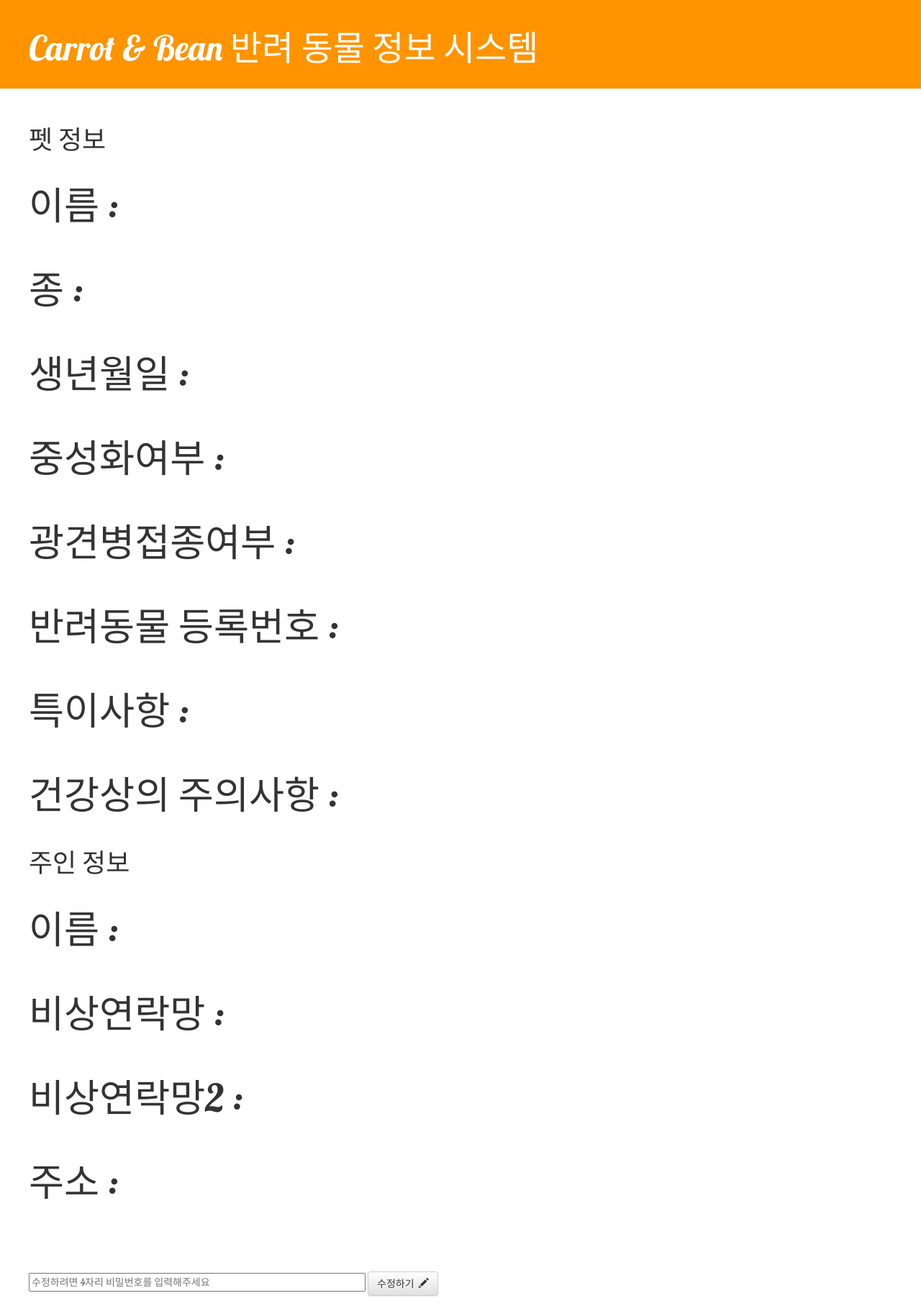
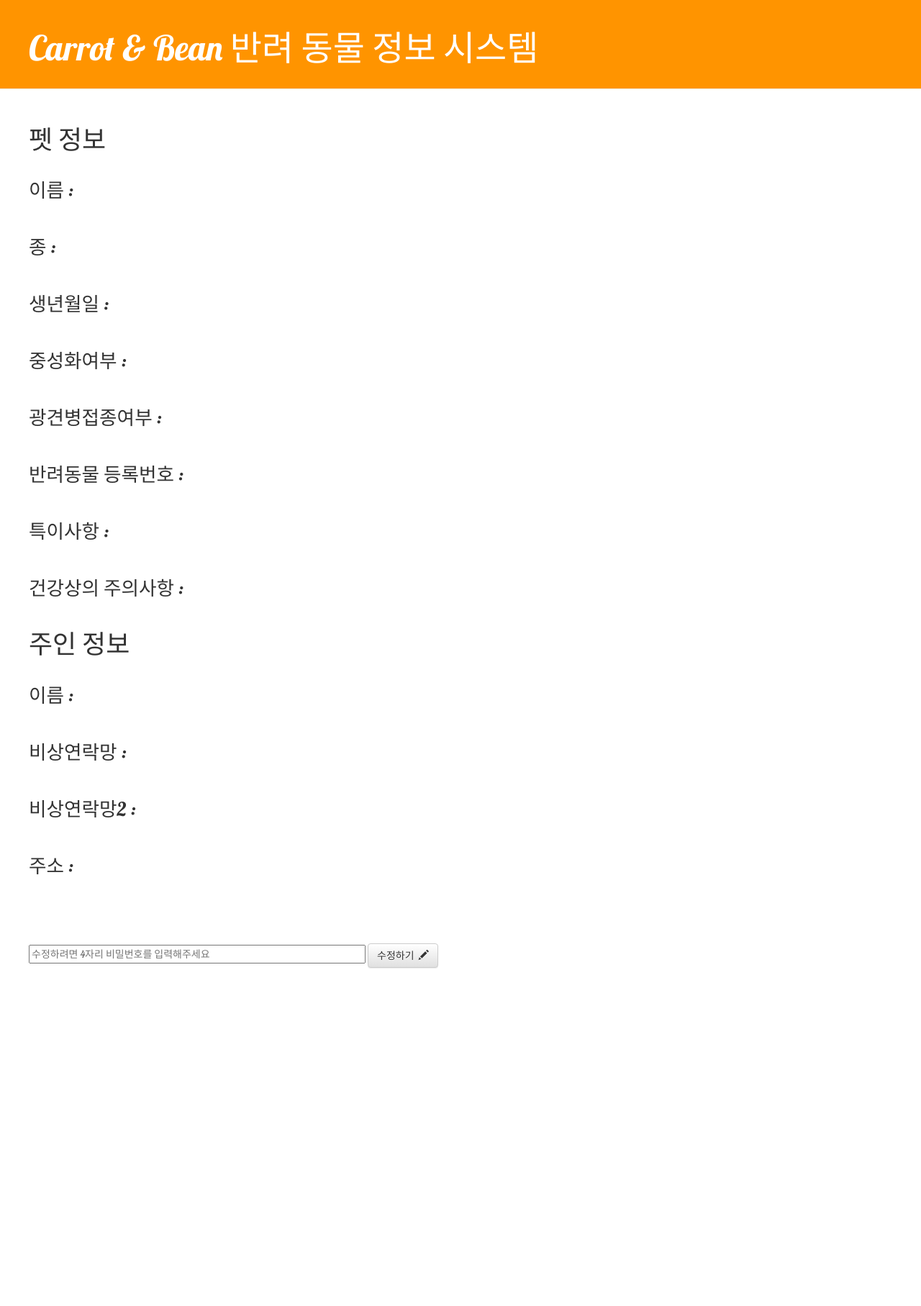
Before and after one commit to kyc0816/my-first-blog, a Django app: template blog/templates/blog/post_detail.html in a window 1280 px wide. Shown: the whole page at 72% size. After the commit the page ends 1346 px from the top, so only its background shows below. Run offline with Django 3.2, Linux system fonts and the light colour scheme; the template is opened without the code that fills it, so the values that code supplies are empty; some libraries are stand-ins or nearby versions.

Commit message:
For a long time

```diff
--- a/blog/static/css/blog.css
+++ b/blog/static/css/blog.css
@@ -68,7 +68,7 @@ h1, h2, h3, h4 {
 
 .listTitleType {
     font-family: 'Lobster', 'meiryo', 'Jua', cursive;
-    font-size: 40pt;
+    font-size: 20pt;
     margin-top: 20px;
     margin-bottom: 20px;
     display: inline-block;
@@ -78,7 +78,7 @@ h1, h2, h3, h4 {
 
 .listTitle {
     font-family: 'Lobster', 'meiryo', 'Jua', sans-serif;
-    font-size: 40pt;
+    font-size: 20pt;
     display: inline-block;
 /*    margin-left: 50px;        //효과가 없다. 왜일까?
     padding-left: 50px;*/
```
